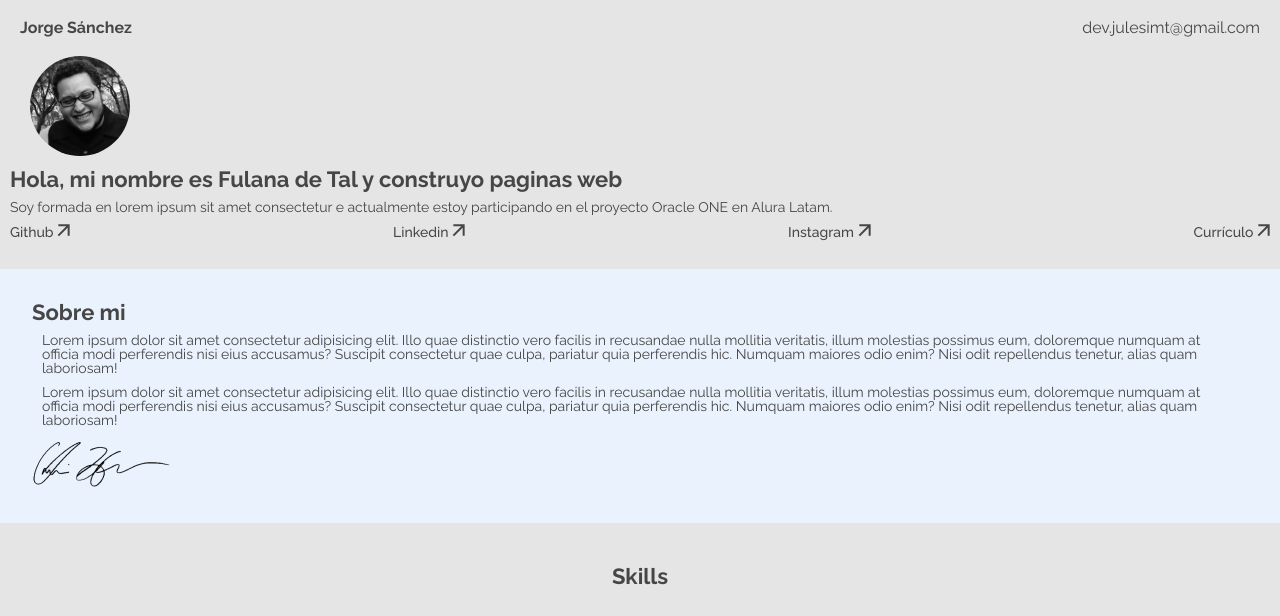
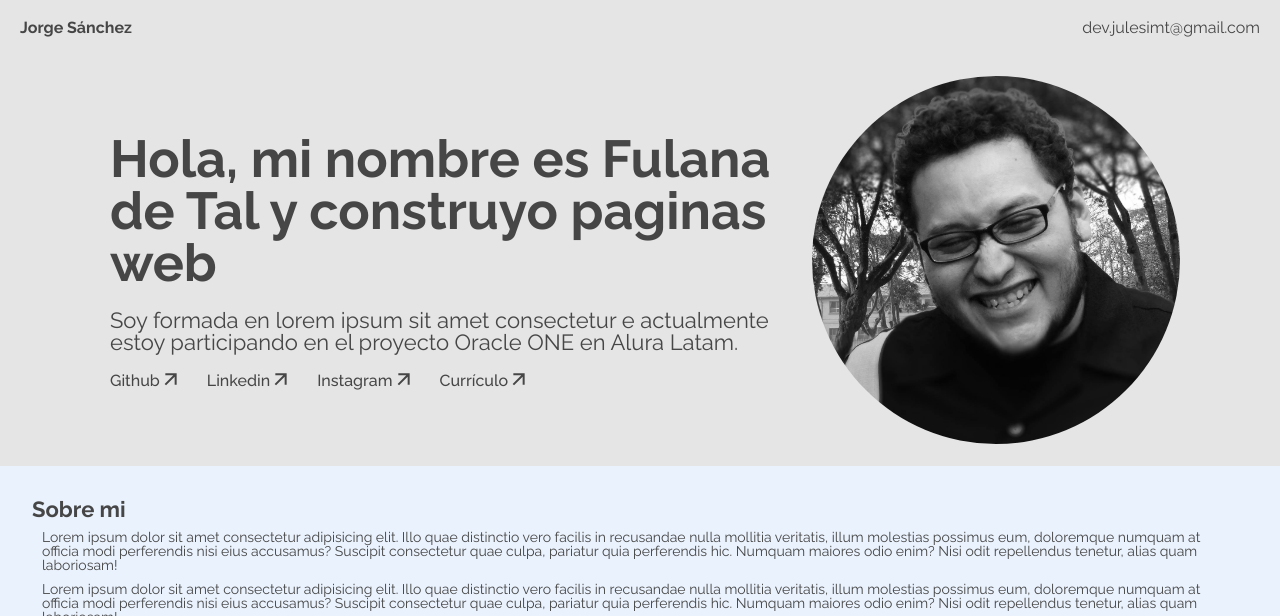
Before and after one commit to albertsamo/portafolio_alura, a plain HTML site: page index.html in a window 1280 px wide. Shown: the top 616 px of the page. Drawn offline with Linux system fonts and the light colour scheme.

Commit message:
media querty para presentacion listos

```diff
--- a/assets/css/presentacion.css
+++ b/assets/css/presentacion.css
@@ -1,3 +1,6 @@
+@media screen and (min-width: 360px) {
+
+}
 .presentacion{
     display: flex;
     flex-direction: column-reverse;
@@ -5,8 +8,8 @@
     color: var(--colorSecundario);
     font-family: raleway;
     padding-bottom: 2rem;
+
 }
-
 
 .presentacion__texto{
     width: 100%;
@@ -24,8 +27,8 @@
 
 .presentacion__texto{
     padding: 1rem;
+}
 
-}
 .presentacion__texto h1{
     font-size: 2.2rem;
     font-weight: 700;
@@ -48,52 +51,48 @@
 
 }
 
-/*@media only screen and (min-width: 768px){
+@media only screen and (min-width:768px) {
+    .presentacion{
+        flex-direction: row;
+        padding: 2rem 2rem;
 
-    .presentacion{
-        display: flex;
-        background-color: var(--colorPrimario);
-        color: var(--colorSecundario);
-        font-family: raleway;
-        padding-bottom: 2rem;
-    }
-
-
-    .presentacion__texto{
-        width: 70%;
-        font-weight: 700;
-        font-size: 1.1rem;
     }
 
     .presentacion__img--perfil img{
         height: 146px;
-        width: auto;
-        border-radius: 100%;
+    }
+}
+
+@media screen and (min-width:1200px){
+    .presentacion{
+        flex-direction: row;
+        padding: 2rem 10rem;
+        align-items: center;
+    }
+
+
+    .presentacion__img--perfil img{
+        height: 368px;
 
     }
 
-    .presentacion__texto{
-        margin: 3rem;
-
-    }
     .presentacion__texto h1{
-        font-size: 2.2rem;
-        font-weight: 700;
+        font-size: 5.2rem;
     }
 
     .presentacion__texto p{
-        font-size: 1.6rem;
-        font-weight: 400;
-        margin-top: 1rem;
+        font-size: 2.2rem;
+        margin-top: 2rem;
     }
+
     .presentacion__texto a{
         font-size: 1.6rem;
-        font-weight: 500;
-        margin-top: 1rem;
+        margin-top: 2rem;
     }
 
     .presentacion__link{
         display: flex;
-        justify-content:space-between;
+        justify-content:flex-start;
+        gap: 30px;
     }
-}*/
+}
```
Also changed, not shown: index.html (+3 -3 lines), assets/css/sobre-mi.css (line endings or trailing spaces), assets/css/styles.css (line endings or trailing spaces).
